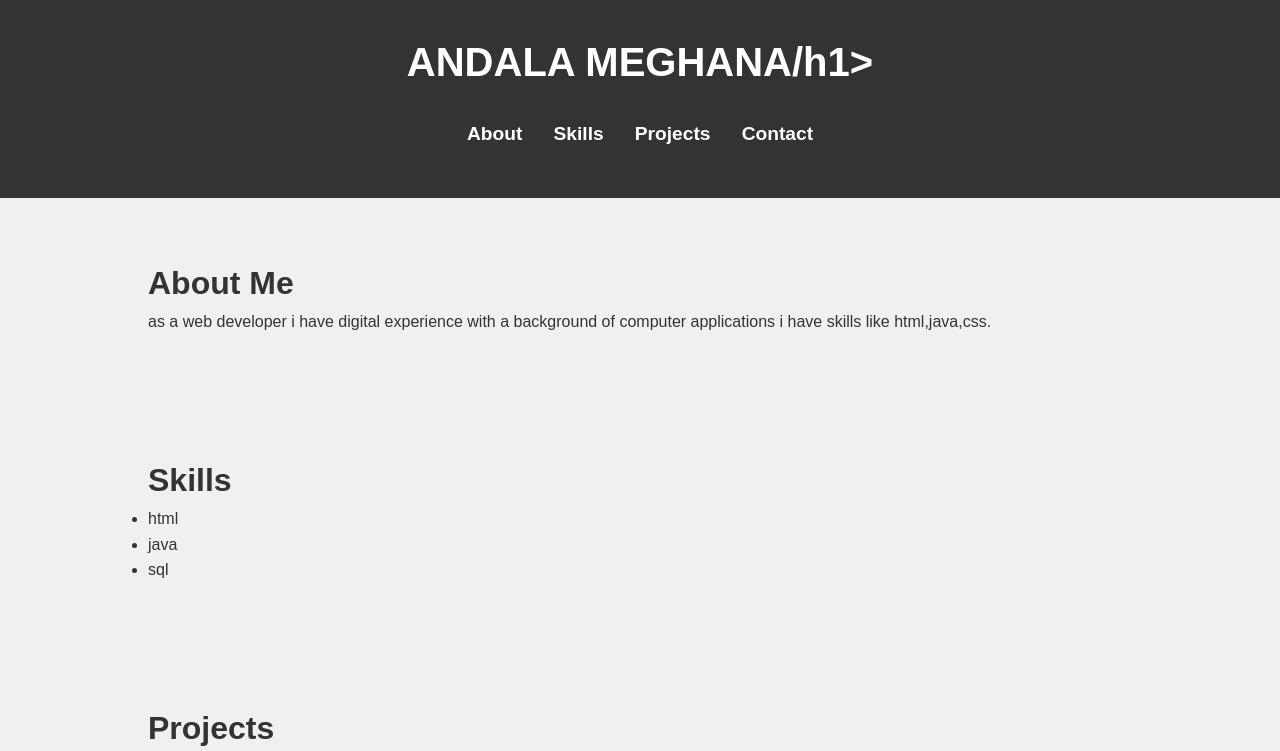
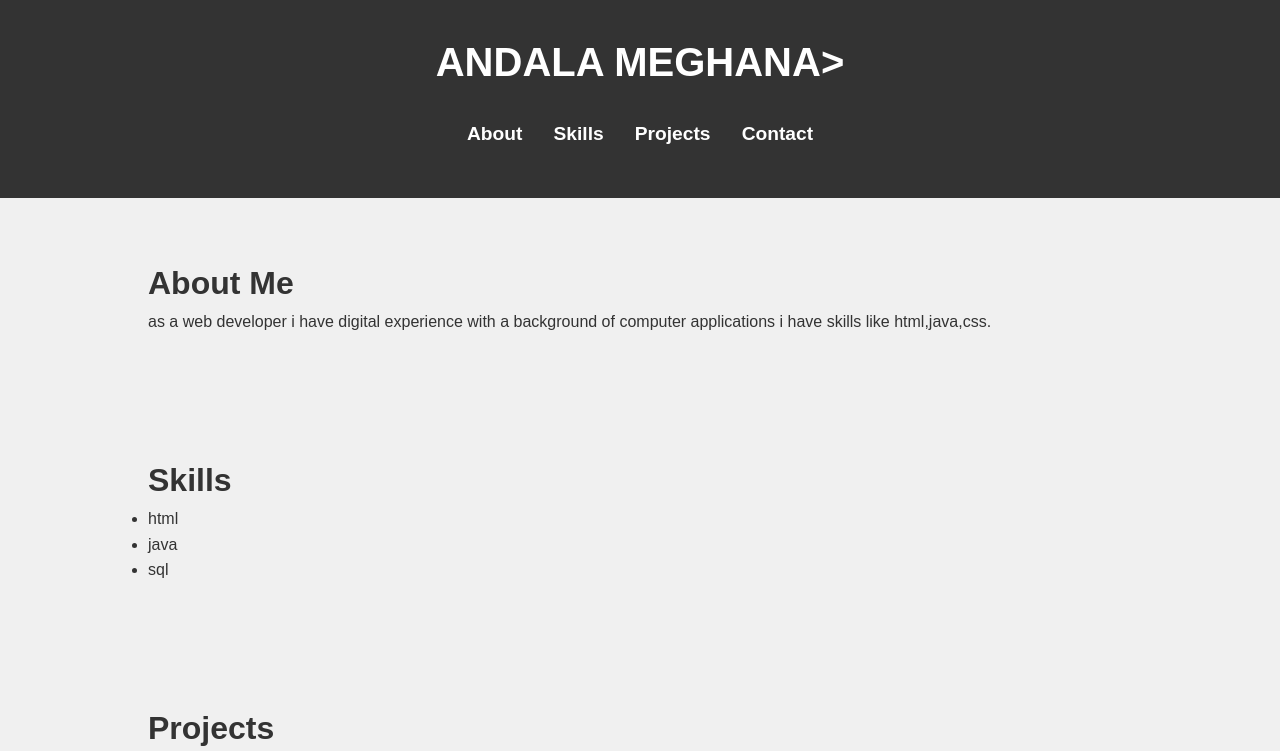
Before and after one commit to meghanaandala/andala-meghana-portfolio, a plain HTML site: page index.html in a window 1280 px wide. Shown: the top 751 px of the page. Drawn offline with Linux system fonts and the light colour scheme; a script that the page names is missing.

Commit message:
Update index.html

```diff
--- a/index.html
+++ b/index.html
@@ -9,7 +9,7 @@
 <body>
     <header>
         <div class="container">
-            <h1>ANDALA MEGHANA/h1>
+            <h1>ANDALA MEGHANA>
             <nav>
                 <ul>
                     <li><a href="#about">About</a></li>
```
